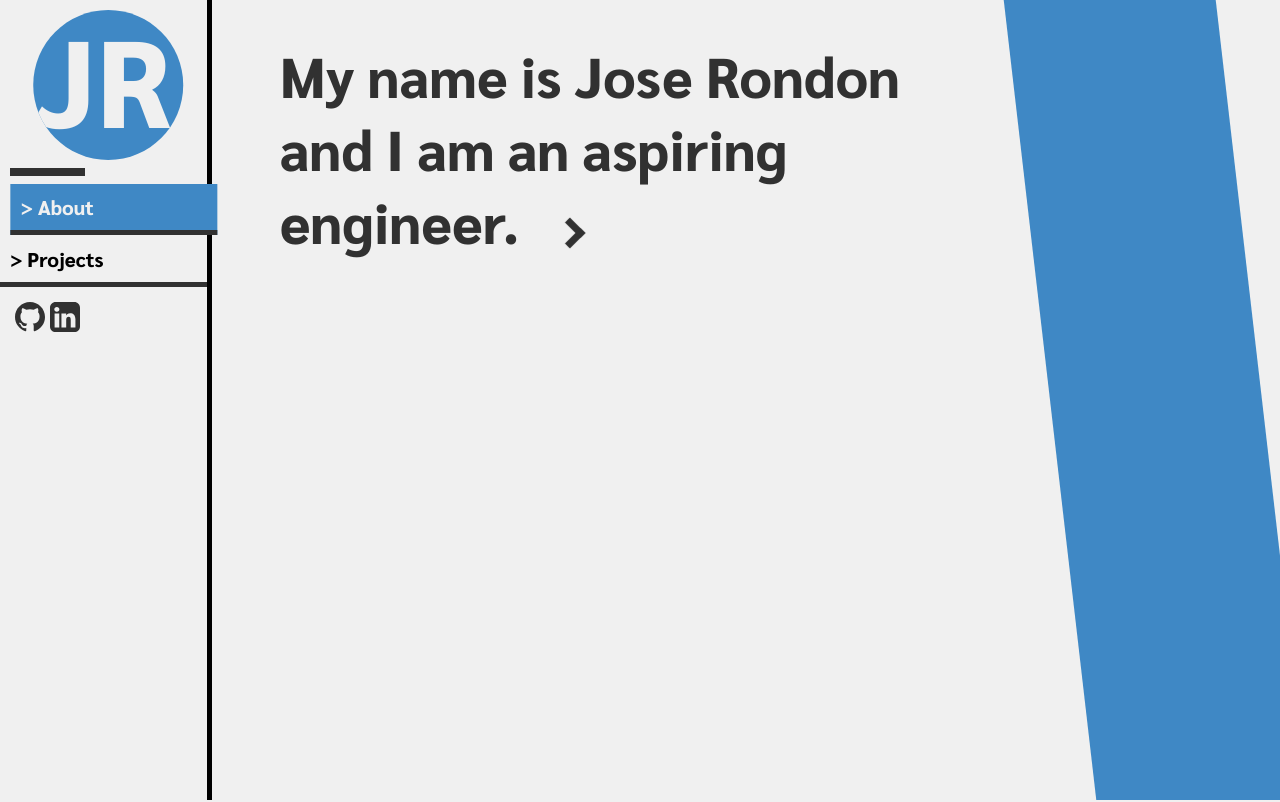
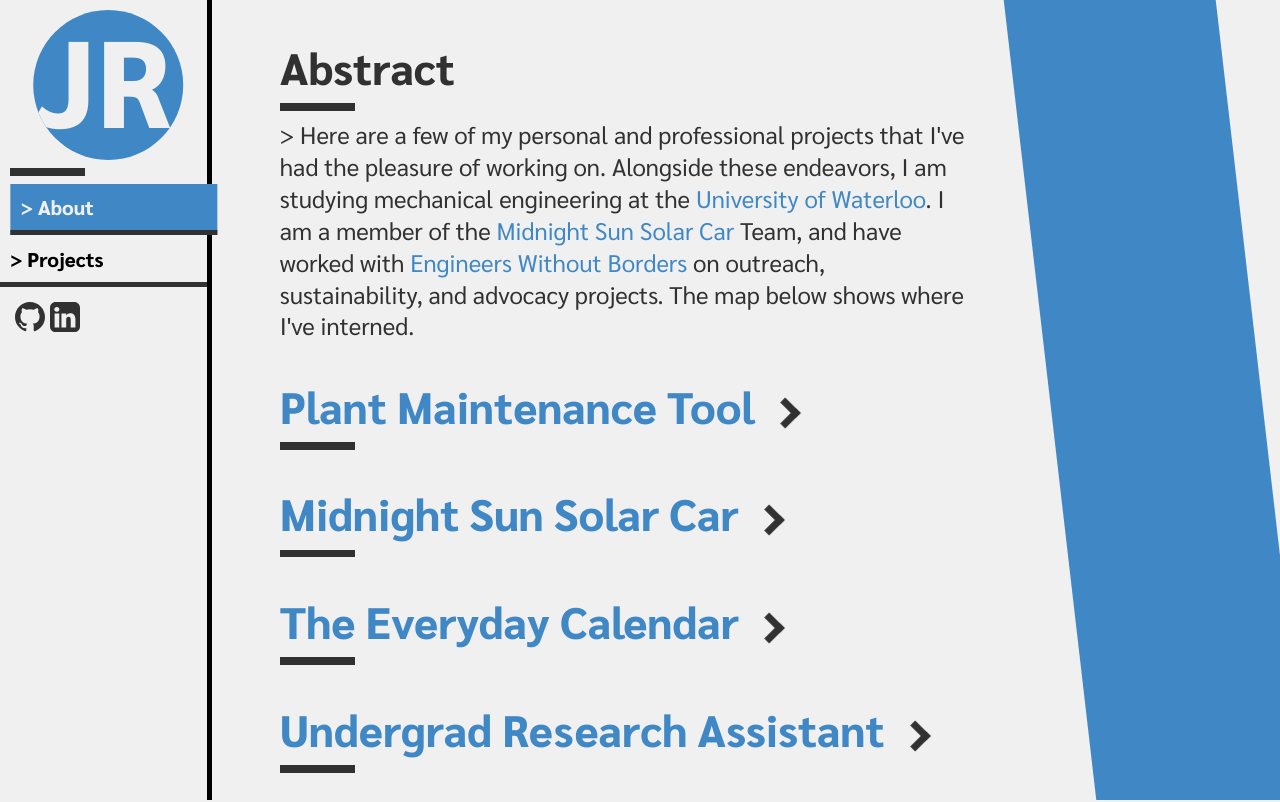
Before and after one commit to jrmrsr/Portfolio, a React (Create React App) app: page /Projects in a window 1280 px wide. Shown: the top 802 px of the page. Built offline with nearby package versions, Linux system fonts and the light colour scheme.

Commit message:
Added in proper routing support.

```diff
--- a/package.json
+++ b/package.json
@@ -9,6 +9,7 @@
     "react": "^16.6.3",
     "react-dom": "^16.6.3",
     "react-leaflet": "^2.1.2",
+    "react-router-dom": "^4.3.1",
     "react-scripts": "^2.1.3"
   },
   "scripts": {
--- a/src/App.js
+++ b/src/App.js
@@ -1,17 +1,21 @@
 import React, { Component } from 'react';
 import Projects from './components/Projects';
 import About from './components/About';
+import EverydayCal from './components/projects/EverydayCal';
+import PlantProblemTool from './components/projects/PlantProblem';
+import SolarCar from './components/projects/SolarCar';
+import URA from './components/projects/URA';
+import WarriorHome from './components/projects/WarriorHome';
+import EWB from './components/projects/EWB';
+import AboutMe from './components/projects/AboutMe';
 import Icons from './img';
+import { BrowserRouter as Router, Route, Switch, Link } from 'react-router-dom';
 import './App.css';
 
 class App extends Component {
   constructor(props) {
     super(props);
     this.state = {
-      aboutHeader: true,
-      projects: false,
-      aboutInfo: false,
-      projectInfo: [true,false,false,false,false,false,false,false],
       hideNav: false
     };
   }
@@ -27,89 +31,9 @@
     }
   }
 
-  handleClickAbout = () => {
-    this.setState({
-      aboutHeader: true,
-      projects: false,
-      aboutInfo: false,
-      projectInfo: [true,false,false,false,false,false,false,false]
-    })
-  }
-  handleClickProjects = () => {
-    this.setState({
-      aboutHeader: false,
-      projects: true,
-      aboutInfo: false,
-      projectInfo: [true,false,false,false,false,false,false,false]
-    })
-  }
-  handleClickAboutInfo = () => {
-    let info = !this.state.aboutInfo
-    this.setState({
-      aboutHeader: true,
-      projects: false,
-      aboutInfo: info,
-      projectInfo: [true,false,false,false,false,false,false,false]
-    })
-  }
-  handleClickAbstract = () => {
-    let newProjectInfo = this.state.projectInfo.slice()
-    newProjectInfo = [!this.state.projectInfo[0],!this.state.projectInfo[1],false,false,false,false,false,false]
-    this.setState({
-      projectInfo: newProjectInfo
-    })
-  }
-
-  handleClickPpt = () => {
-    let newProjectInfo = this.state.projectInfo.slice()
-    newProjectInfo = [!this.state.projectInfo[0],false,!this.state.projectInfo[2],false,false,false,false,false]
-    this.setState({
-      projectInfo: newProjectInfo
-    })
-  }
-
-  handleClickSolarCar = () => {
-    let newProjectInfo = this.state.projectInfo.slice()
-    newProjectInfo = [!this.state.projectInfo[0],false,false,!this.state.projectInfo[3],false,false,false,false]
-    this.setState({
-      projectInfo: newProjectInfo
-    })
-  }
-
-  handleClickEverydayCal = () => {
-    let newProjectInfo = this.state.projectInfo.slice()
-    newProjectInfo = [!this.state.projectInfo[0],false,false,false,!this.state.projectInfo[4],false,false,false]
-    this.setState({
-      projectInfo: newProjectInfo
-    })
-  }
-
-  handleClickURA = () => {
-    let newProjectInfo = this.state.projectInfo.slice()
-    newProjectInfo = [!this.state.projectInfo[0],false,false,false,false,!this.state.projectInfo[5],false,false]
-    this.setState({
-      projectInfo: newProjectInfo
-    })
-  }
-
-  handleClickWarriorHome = () => {
-    let newProjectInfo = this.state.projectInfo.slice()
-    newProjectInfo = [!this.state.projectInfo[0],false,false,false,false,false,!this.state.projectInfo[6],false]
-    this.setState({
-      projectInfo: newProjectInfo
-    })
-  }
-
-  handleClickEWB = () => {
-    let newProjectInfo = this.state.projectInfo.slice()
-    newProjectInfo = [!this.state.projectInfo[0],false,false,false,false,false,false,!this.state.projectInfo[7]]
-    this.setState({
-      projectInfo: newProjectInfo
-    })
-  }
-
   render() {
     return (
+      <Router>
         <div className="App">
           <header className="App-header">
           </header>
@@ -118,39 +42,35 @@
             {!this.state.hideNav && <span className="logo-container"><Icons name="logo" width={`100%`} height={`150px`} className="logo"/></span>}
           </div>
           {!this.state.hideNav && <hr/>}
-          <button className="sidebar-button"
-            onClick={() => this.handleClickAbout()}
+            <Link to="/"><button className="sidebar-button"
               autoFocus
               // Using ID to get over mobile browser limitations with autofocus,
               // such that I can apply the right bgColor on page load
-            id={this.state.aboutHeader ? "on" : ""}><h2>> About</h2></button>
-          <button className="sidebar-button" onClick={() => this.handleClickProjects()}><h2>> Projects</h2></button>
+              id={this.state.aboutHeader ? "on" : ""}
+              ><h2>> About</h2></button></Link>
+            <Link to="/Projects"><button className="sidebar-button"><h2>> Projects</h2></button></Link>
             <span className="icons">
               {this.state.hideNav && <Icons name="logo" width={`40px`} height={`40px`} className="logo" viewBox="0 0 150 150"/>}
               <a href="https://github.com/jrmrsr" target="_blank" rel="noopener noreferrer"><Icons name="github" width={`40px`} className="sidebar-link"/></a>
               <a href="https://www.linkedin.com/in/jose-rondon-332b44107" target="_blank" rel="noopener noreferrer"><Icons name="linkedin" width={`30px`} fill={"#313131"} className="sidebar-link"/></a>
             </span>
           </div>
+          <Switch>
             <div className="main-body">
-          {this.state.projects && <Projects
-            projectInfo={this.state.projectInfo}
-            handleClickAbstract={this.handleClickAbstract}
-            handleClickSolarCar={this.handleClickSolarCar}
-            handleClickPpt={this.handleClickPpt}
-            handleClickEverydayCal={this.handleClickEverydayCal}
-            handleClickEWB={this.handleClickEWB}
-            handleClickURA={this.handleClickURA}
-            handleClickWarriorHome={this.handleClickWarriorHome}
-            />}
-          {this.state.aboutHeader && <About
-            handleClickAboutInfo={this.handleClickAboutInfo}
-            aboutInfo={this.state.aboutInfo}
-            aboutHeader={this.state.aboutHeader}
-            />}
+              <Route path="/Projects" component={Projects} />
+              <Route exact path="/" component={About}/>
+              <Route path="/About" component={AboutMe} />
+              <Route path="/PPT" component={PlantProblemTool}/>
+              <Route path="/MidnightSun" component={SolarCar}/>
+              <Route path="/EverydayCalendar" component={EverydayCal}/>
+              <Route path="/URA" component={URA}/>
+              <Route path="/WarriorHome" component={WarriorHome}/>
+              <Route path="/EWB" component={EWB}/>
             </div>
-        <div className="animation-area">
+          </Switch>
+          <div className="animation-area"/>
         </div>
-      </div>
+      </Router>
     );
   }
 }
--- a/src/components/About.js
+++ b/src/components/About.js
@@ -1,32 +1,17 @@
 import React, { Component } from 'react';
+import { Route, Link } from 'react-router-dom';
 import '../App.css';
 
 export default class About extends Component {
   render() {
-    let button =<button onClick={() => this.props.handleClickAboutInfo()}
-                  className={!this.props.aboutInfo ? "main-button bounce" : "main-button bottom"}
-                  style={{marginLeft:"5%"}}>
-                  {this.props.aboutInfo && <h2>> Return</h2>}
-                  {!this.props.aboutInfo && <span className="arrow right"/>}
-                </button>
+    let button =<button className="main-button bounce" style={{marginLeft:"5%"}}><span className="arrow right"/></button>
 
-    const aboutMe = <span><p  className="animated fadeInLeft" style={{marginTop:0}}>> I believe that our ability to
-    shape our environment is the most powerful tool humanity has. Large, physical manifestations of <a href="https://big.dk/#projects-king" target="_blank" rel="noopener noreferrer">architecture</a> can
-    bluntly show the reshaping of our world, but even innocuous seeds of knowledge can create impactful changes.
-    To design is to present a vision of the world and follow through with it. My passion is to help people through
-    creative and skillful design. So far, I've been able to explore building design at a <a href="http://smithandandersen.com/" target="_blank" rel="noopener noreferrer">consulting firm</a> firm,
-    quality engineering at a <a href="https://www.futureadvisor.com/" target="_blank" rel="noopener noreferrer">financial technology startup</a>,
-    and the complexities of network infrastructure at a <a href="https://www.shaw.ca/store/" target="_blank" rel="noopener noreferrer">telecoms company</a>.
-    Someday, I hope to help people with my own design practice.<br/></p><span className="animated fadeInLeft">{button}</span></span>
-
-    const header = <h1 className="main-header-text animated fadeInLeft" onClick={() => this.props.handleClickAboutInfo()}>My name is Jose Rondon and I am an aspiring engineer.{button}</h1>;
+    const header = <h1 className="main-header-text animated fadeInLeft">My name is Jose Rondon and I am an aspiring engineer.{button}</h1>;
 
     return (
       <div className="container animated fadeInLeft">
         <div className="container-buttons">
-          {this.props.aboutInfo ? "" : header}
-          {this.props.aboutInfo ? <span><h2 className="project-title animated fadeInLeft">About</h2><hr className="animated fadeInLeft" /></span> : ""}
-          {this.props.aboutInfo && aboutMe}
+          <Link to="/About">{header}</Link>
         </div>
       </div>
     );
--- a/src/components/Projects.js
+++ b/src/components/Projects.js
@@ -1,64 +1,39 @@
 import React, { Component } from 'react';
 import Abstract from './projects/Abstract';
-import EverydayCal from './projects/EverydayCal';
-import PlantProblemTool from './projects/PlantProblem';
-import SolarCar from './projects/SolarCar';
-import URA from './projects/URA';
-import WarriorHome from './projects/WarriorHome';
-import EWB from './projects/EWB';
 import WorkMap from './projects/WorkMap';
+import { Link } from 'react-router-dom';
 import '../App.css';
 
 export default class Projects extends Component {
   render() {
-    let buttonPpt = <button onClick={() => this.props.handleClickPpt()}
-    className={!this.props.projectInfo[2] ? "main-button bounce" : "main-button bottom"}>
-    {this.props.projectInfo[2] && <h2>> Return</h2>}
-    {!this.props.projectInfo[2] && <span className="arrow right" />}</button>
+    let buttonMain = <button className="main-button bounce"><span className="arrow right" /></button>
 
-    let buttonSolar = <button onClick={() => this.props.handleClickSolarCar()}
-    className={!this.props.projectInfo[3] ? "main-button bounce" : "main-button bottom"}>
-    {this.props.projectInfo[3] && <h2>> Return</h2>}
-    {!this.props.projectInfo[3] && <span className="arrow right" />}</button>
-
-    let buttonEverydayCal = <button onClick={() => this.props.handleClickEverydayCal()}
-    className={!this.props.projectInfo[4] ? "main-button bounce" : "main-button bottom"}>
-    {this.props.projectInfo[4] && <h2>> Return</h2>}
-    {!this.props.projectInfo[4] && <span className="arrow right" />}</button>
-
-    let buttonURA = <button onClick={() => this.props.handleClickURA()}
-    className={!this.props.projectInfo[5] ? "main-button bounce" : "main-button bottom"}>
-    {this.props.projectInfo[5] && <h2>> Return</h2>}
-    {!this.props.projectInfo[5] && <span className="arrow right" />}</button>
-
-    let buttonWarriorHome = <button onClick={() => this.props.handleClickWarriorHome()}
-    className={!this.props.projectInfo[6] ? "main-button bounce" : "main-button bottom"}>
-    {this.props.projectInfo[6] && <h2>> Return</h2>}
-    {!this.props.projectInfo[6] && <span className="arrow right" />}</button>
-
-    let buttonEWB = <button onClick={() => this.props.handleClickEWB()}
-    className={!this.props.projectInfo[7] ? "main-button bounce" : "main-button bottom"}>
-    {this.props.projectInfo[7] && <h2>> Return</h2>}
-    {!this.props.projectInfo[7] && <span className="arrow right" />}</button>
+    let buttonReturn = <button className="main-button bottom"><h2>> Return</h2></button>
 
     return (
-      <div className={this.props.projectInfo[0] ? "container animated fadeInUpBig" : "container"}>
-        {this.props.projectInfo[0] && <span><h2 className="project-title">Abstract</h2><hr /></span>}
-        {this.props.projectInfo[0] && <Abstract/>}
-        {this.props.projectInfo[0] && <span><h2 className="project-title" onClick={() => this.props.handleClickPpt()}>Plant Maintenance Tool{buttonPpt}</h2><hr /></span>}
-        {this.props.projectInfo[2] && <PlantProblemTool button={buttonPpt}/>}
-        {this.props.projectInfo[0] && <span><h2 className="project-title" onClick={() => this.props.handleClickSolarCar()}>Midnight Sun Solar Car{buttonSolar}</h2><hr /></span>}
-        {this.props.projectInfo[3] && <SolarCar button={buttonSolar}/>}
-        {this.props.projectInfo[0] && <span><h2 className="project-title" onClick={() => this.props.handleClickEverydayCal()}>The Everyday Calendar{buttonEverydayCal}</h2><hr /></span>}
-        {this.props.projectInfo[4] && <EverydayCal button={buttonEverydayCal}/>}
-        {this.props.projectInfo[0] && <span><h2 className="project-title" onClick={() => this.props.handleClickURA()}>Undergrad Research Assistant{buttonURA}</h2><hr /></span>}
-        {this.props.projectInfo[5] && <URA button={buttonURA}/>}
-        {this.props.projectInfo[0] && <span><h2 className="project-title"onClick={() => this.props.handleClickWarriorHome()}>Warrior Home{buttonWarriorHome}</h2><hr /></span>}
-        {this.props.projectInfo[6] && <WarriorHome button={buttonWarriorHome}/>}
-        {this.props.projectInfo[0] && <span><h2 className="project-title" onClick={() => this.props.handleClickEWB()}>Engineers Without Borders{buttonEWB}</h2><hr /></span>}
-        {this.props.projectInfo[7] && <EWB button={buttonEWB}/>}
-        {this.props.projectInfo[0] && <WorkMap/>}
+      <div className="container animated fadeInUpBig">
+        <span><h2 className="project-title">Abstract</h2><hr /></span>
+        <Abstract/>
+        <Link to="/PPT">
+          <span><h2 className="project-title">Plant Maintenance Tool{buttonMain}</h2><hr /></span>
+        </Link>
+        <Link to="/MidnightSun">
+          <span><h2 className="project-title">Midnight Sun Solar Car{buttonMain}</h2><hr /></span>
+        </Link>
+        <Link to="/EverydayCalendar">
+          <span><h2 className="project-title">The Everyday Calendar{buttonMain}</h2><hr /></span>
+        </Link>
+        <Link to="/URA">
+          <span><h2 className="project-title">Undergrad Research Assistant{buttonMain}</h2><hr /></span>
+        </Link>
+        <Link to="/WarriorHome">
+          <span><h2 className="project-title">Warrior Home{buttonMain}</h2><hr /></span>
+        </Link>
+        <Link to="/EWB">
+          <span><h2 className="project-title">Engineers Without Borders{buttonMain}</h2><hr /></span>
+        </Link>
+        <WorkMap/>
       </div>
-    );
+   );
   }
 }
--- /dev/null
+++ b/src/components/projects/AboutMe.js
@@ -0,0 +1,20 @@
+import React, { Component } from 'react';
+import '../../App.css';
+
+export default class AboutMe extends Component {
+  render() {
+    return (
+      <div className="animated fadeInUpBig">
+        <span><h2 className="project-title animated fadeInLeft">About</h2><hr className="animated fadeInLeft" /></span>
+        <span><p  className="animated fadeInLeft" style={{marginTop:0}}>> I believe that our ability to
+    shape our environment is the most powerful tool humanity has. Large, physical manifestations of <a href="https://big.dk/#projects-king" target="_blank" rel="noopener noreferrer">architecture</a> can
+    bluntly show the reshaping of our world, but even innocuous seeds of knowledge can create impactful changes.
+    To design is to present a vision of the world and follow through with it. My passion is to help people through
+    creative and skillful design. So far, I've been able to explore building design at a <a href="http://smithandandersen.com/" target="_blank" rel="noopener noreferrer">consulting firm</a> firm,
+    quality engineering at a <a href="https://www.futureadvisor.com/" target="_blank" rel="noopener noreferrer">financial technology startup</a>,
+    and the complexities of network infrastructure at a <a href="https://www.shaw.ca/store/" target="_blank" rel="noopener noreferrer">telecoms company</a>.
+    Someday, I hope to help people with my own design practice.<br/></p><span className="animated fadeInLeft"></span></span>
+      </div>
+    );
+  }
+}
```
Also changed, not shown: 1 other file (tests, documents, lock files or other folders). Lines whose indentation alone changed are shown as unchanged.
